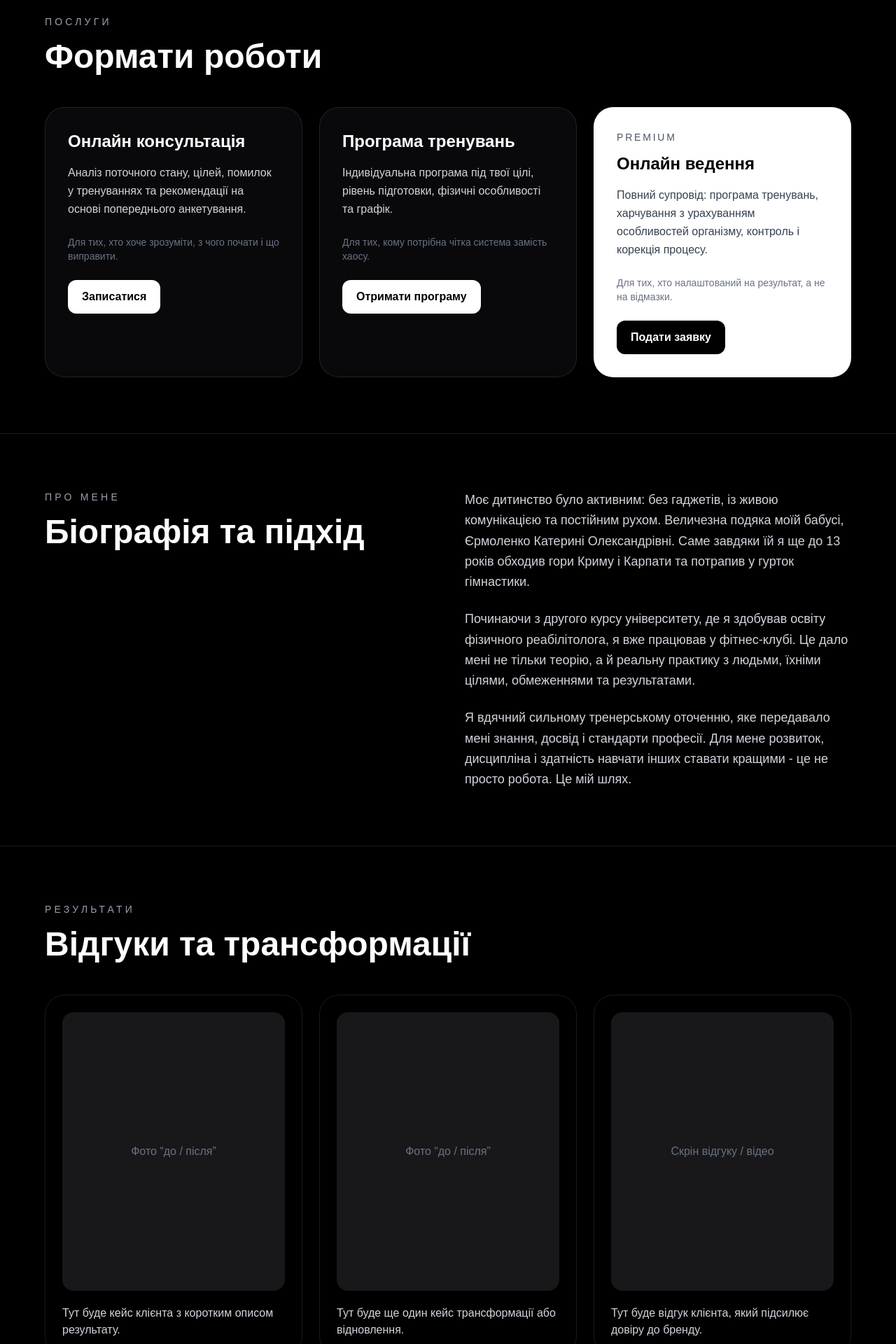
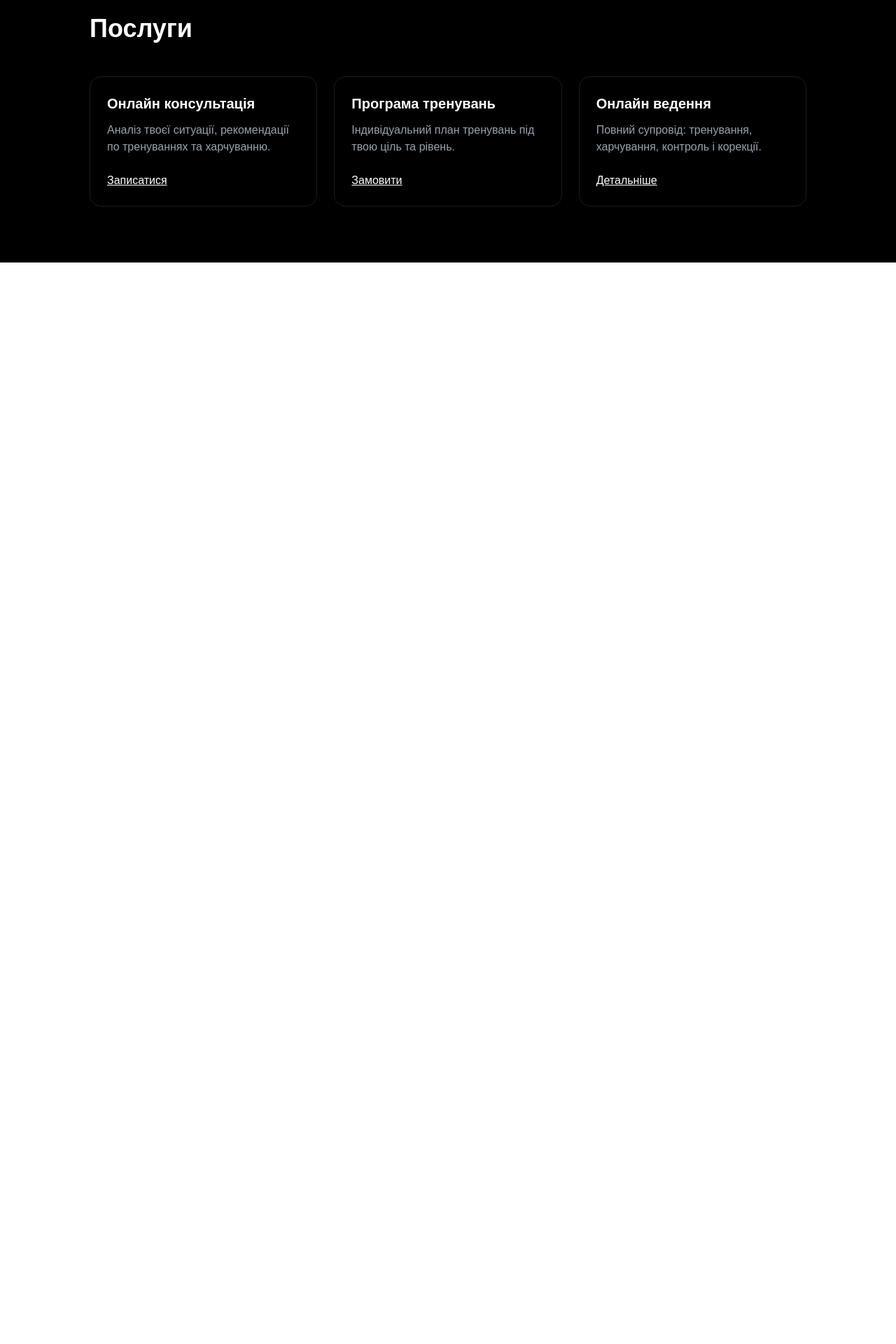
Before and after one commit to burdakcoach/burdak-site, a Next.js app: page / in a window 1280 px wide. Shown: the part 860-2780 px from the top of the page at 70% size. After the commit the page ends 1235 px from the top, so only its background shows below. Built offline with nearby package versions, Linux system fonts and the light colour scheme.

Commit message:
fix layout and services

```diff
--- a/app/page.tsx
+++ b/app/page.tsx
@@ -2,7 +2,7 @@ export default function Home() {
   return (
     <main className="bg-black text-white">
       <section className="min-h-screen flex items-center justify-center px-6 py-20">
-        <div className="max-w-5xl w-full grid md:grid-cols-2 gap-12 items-center">
+        <div className="max-w-6xl w-full grid md:grid-cols-2 gap-12 items-center">
           <div>
             <p className="text-sm uppercase tracking-[0.3em] text-gray-400 mb-4">
               Реабілітолог • Тренер • 5+ років досвіду
@@ -21,6 +21,7 @@ export default function Home() {
                 “Зі мною результат залежить тільки від твоєї готовності пожертвувати гіршою версією себе.”
               </blockquote>
             </div>
+
             <div className="flex flex-col sm:flex-row gap-4">
               <a
                 href="https://wa.me/380994470977"
@@ -70,190 +71,62 @@ export default function Home() {
       </section>
 
       <section className="px-6 py-20 border-t border-white/10">
-        <div className="max-w-6xl mx-auto">
-          <p className="text-sm uppercase tracking-[0.3em] text-gray-400 mb-4">
+        <div className="max-w-5xl mx-auto">
+          <h2 className="text-3xl md:text-4xl font-bold mb-12">
             Послуги
-          </p>
-          <h2 className="text-4xl md:text-5xl font-bold mb-12">
-            Формати роботи
           </h2>
 
           <div className="grid md:grid-cols-3 gap-6">
-            <div className="border border-white/10 rounded-[28px] p-8 bg-zinc-950">
-              <h3 className="text-2xl font-bold mb-4">Онлайн консультація</h3>
-              <p className="text-gray-300 leading-relaxed mb-6">
-                Аналіз поточного стану, цілей, помилок у тренуваннях та
-                рекомендації на основі попереднього анкетування.
-              </p>
-              <p className="text-sm text-gray-500 mb-6">
-                Для тих, хто хоче зрозуміти, з чого почати і що виправити.
+            <div className="border border-white/10 rounded-2xl p-6 hover:border-white/30 transition">
+              <h3 className="text-xl font-semibold mb-3">
+                Онлайн консультація
+              </h3>
+              <p className="text-gray-400 mb-6">
+                Аналіз твоєї ситуації, рекомендації по тренуваннях та харчуванню.
               </p>
               <a
                 href="https://wa.me/380994470977"
                 target="_blank"
                 rel="noopener noreferrer"
-                className="inline-block bg-white text-black px-5 py-3 rounded-xl font-semibold hover:opacity-80 transition"
+                className="text-white underline"
               >
                 Записатися
               </a>
             </div>
 
-            <div className="border border-white/10 rounded-[28px] p-8 bg-zinc-950">
-              <h3 className="text-2xl font-bold mb-4">Програма тренувань</h3>
-              <p className="text-gray-300 leading-relaxed mb-6">
-                Індивідуальна програма під твої цілі, рівень підготовки,
-                фізичні особливості та графік.
-              </p>
-              <p className="text-sm text-gray-500 mb-6">
-                Для тих, кому потрібна чітка система замість хаосу.
+            <div className="border border-white/10 rounded-2xl p-6 hover:border-white/30 transition">
+              <h3 className="text-xl font-semibold mb-3">
+                Програма тренувань
+              </h3>
+              <p className="text-gray-400 mb-6">
+                Індивідуальний план тренувань під твою ціль та рівень.
               </p>
               <a
                 href="https://wa.me/380994470977"
                 target="_blank"
                 rel="noopener noreferrer"
-                className="inline-block bg-white text-black px-5 py-3 rounded-xl font-semibold hover:opacity-80 transition"
+                className="text-white underline"
               >
-                Отримати програму
+                Замовити
               </a>
             </div>
 
-            <div className="border border-white/10 rounded-[28px] p-8 bg-white text-black">
-              <p className="text-sm uppercase tracking-[0.2em] text-gray-600 mb-3">
-                Premium
-              </p>
-              <h3 className="text-2xl font-bold mb-4">Онлайн ведення</h3>
-              <p className="text-gray-700 leading-relaxed mb-6">
-                Повний супровід: програма тренувань, харчування з урахуванням
-                особливостей організму, контроль і корекція процесу.
-              </p>
-              <p className="text-sm text-gray-500 mb-6">
-                Для тих, хто налаштований на результат, а не на відмазки.
+            <div className="border border-white/10 rounded-2xl p-6 hover:border-white/30 transition">
+              <h3 className="text-xl font-semibold mb-3">
+                Онлайн ведення
+              </h3>
+              <p className="text-gray-400 mb-6">
+                Повний супровід: тренування, харчування, контроль і корекції.
               </p>
               <a
                 href="https://wa.me/380994470977"
                 target="_blank"
                 rel="noopener noreferrer"
-                className="inline-block bg-black text-white px-5 py-3 rounded-xl font-semibold hover:opacity-80 transition"
+                className="text-white underline"
               >
-                Подати заявку
+                Детальніше
               </a>
             </div>
-          </div>
-        </div>
-      </section>
-
-      <section className="px-6 py-20 border-t border-white/10">
-        <div className="max-w-6xl mx-auto grid md:grid-cols-2 gap-12 items-start">
-          <div>
-            <p className="text-sm uppercase tracking-[0.3em] text-gray-400 mb-4">
-              Про мене
-            </p>
-            <h2 className="text-4xl md:text-5xl font-bold mb-8">
-              Біографія та підхід
-            </h2>
-          </div>
-
-          <div className="space-y-6 text-gray-300 text-lg leading-relaxed">
-            <p>
-              Моє дитинство було активним: без гаджетів, із живою комунікацією
-              та постійним рухом. Величезна подяка моїй бабусі, Єрмоленко
-              Катерині Олександрівні. Саме завдяки їй я ще до 13 років обходив
-              гори Криму і Карпати та потрапив у гурток гімнастики.
-            </p>
-
-            <p>
-              Починаючи з другого курсу університету, де я здобував освіту
-              фізичного реабілітолога, я вже працював у фітнес-клубі. Це дало
-              мені не тільки теорію, а й реальну практику з людьми, їхніми
-              цілями, обмеженнями та результатами.
-            </p>
-
-            <p>
-              Я вдячний сильному тренерському оточенню, яке передавало мені
-              знання, досвід і стандарти професії. Для мене розвиток,
-              дисципліна і здатність навчати інших ставати кращими - це не
-              просто робота. Це мій шлях.
-            </p>
-          </div>
-        </div>
-      </section>
-
-      <section className="px-6 py-20 border-t border-white/10">
-        <div className="max-w-6xl mx-auto">
-          <p className="text-sm uppercase tracking-[0.3em] text-gray-400 mb-4">
-            Результати
-          </p>
-          <h2 className="text-4xl md:text-5xl font-bold mb-12">
-            Відгуки та трансформації
-          </h2>
-
-          <div className="grid md:grid-cols-3 gap-6">
-            <div className="rounded-[28px] border border-white/10 p-6">
-              <div className="aspect-[4/5] rounded-2xl bg-zinc-900 mb-5 flex items-center justify-center text-gray-500 text-center px-4">
-                Фото “до / після”
-              </div>
-              <p className="text-gray-300">
-                Тут буде кейс клієнта з коротким описом результату.
-              </p>
-            </div>
-
-            <div className="rounded-[28px] border border-white/10 p-6">
-              <div className="aspect-[4/5] rounded-2xl bg-zinc-900 mb-5 flex items-center justify-center text-gray-500 text-center px-4">
-                Фото “до / після”
-              </div>
-              <p className="text-gray-300">
-                Тут буде ще один кейс трансформації або відновлення.
-              </p>
-            </div>
-
-            <div className="rounded-[28px] border border-white/10 p-6">
-              <div className="aspect-[4/5] rounded-2xl bg-zinc-900 mb-5 flex items-center justify-center text-gray-500 text-center px-4">
-                Скрін відгуку / відео
-              </div>
-              <p className="text-gray-300">
-                Тут буде відгук клієнта, який підсилює довіру до бренду.
-              </p>
-            </div>
-          </div>
-        </div>
-      </section>
-
-      <section className="px-6 py-20 border-t border-b border-white/10">
-        <div className="max-w-5xl mx-auto text-center">
-          <p className="text-sm uppercase tracking-[0.3em] text-gray-400 mb-4">
-            Контакти
-          </p>
-          <h2 className="text-4xl md:text-5xl font-bold mb-6">
-            Готовий почати працювати над собою?
-          </h2>
-          <p className="text-xl text-gray-300 max-w-3xl mx-auto mb-10">
-            Записуйся на консультацію, пиши в Instagram або WhatsApp. Далі або
-            ти берешся за себе серйозно, або залишаєшся там, де вже був.
-          </p>
-
-          <div className="flex flex-col sm:flex-row gap-4 justify-center mb-8">
-            <a
-              href="https://wa.me/380994470977"
-              target="_blank"
-              rel="noopener noreferrer"
-              className="bg-white text-black px-6 py-4 rounded-2xl font-semibold hover:opacity-80 transition"
-            >
-              Записатися в WhatsApp
-            </a>
-
-            <a
-              href="https://www.instagram.com/burdak_coach?igsh=OGlhZ3J0bGpodXM2"
-              target="_blank"
-              rel="noopener noreferrer"
-              className="border border-white px-6 py-4 rounded-2xl font-semibold hover:bg-white hover:text-black transition"
-            >
-              Instagram
-            </a>
-          </div>
-
-          <div className="text-gray-400 space-y-2">
-            <p>Email: fcoachpro@gmail.com</p>
-            <p>Business WhatsApp: +380994470977</p>
           </div>
         </div>
       </section>
```
Lines whose indentation alone changed are shown as unchanged.
